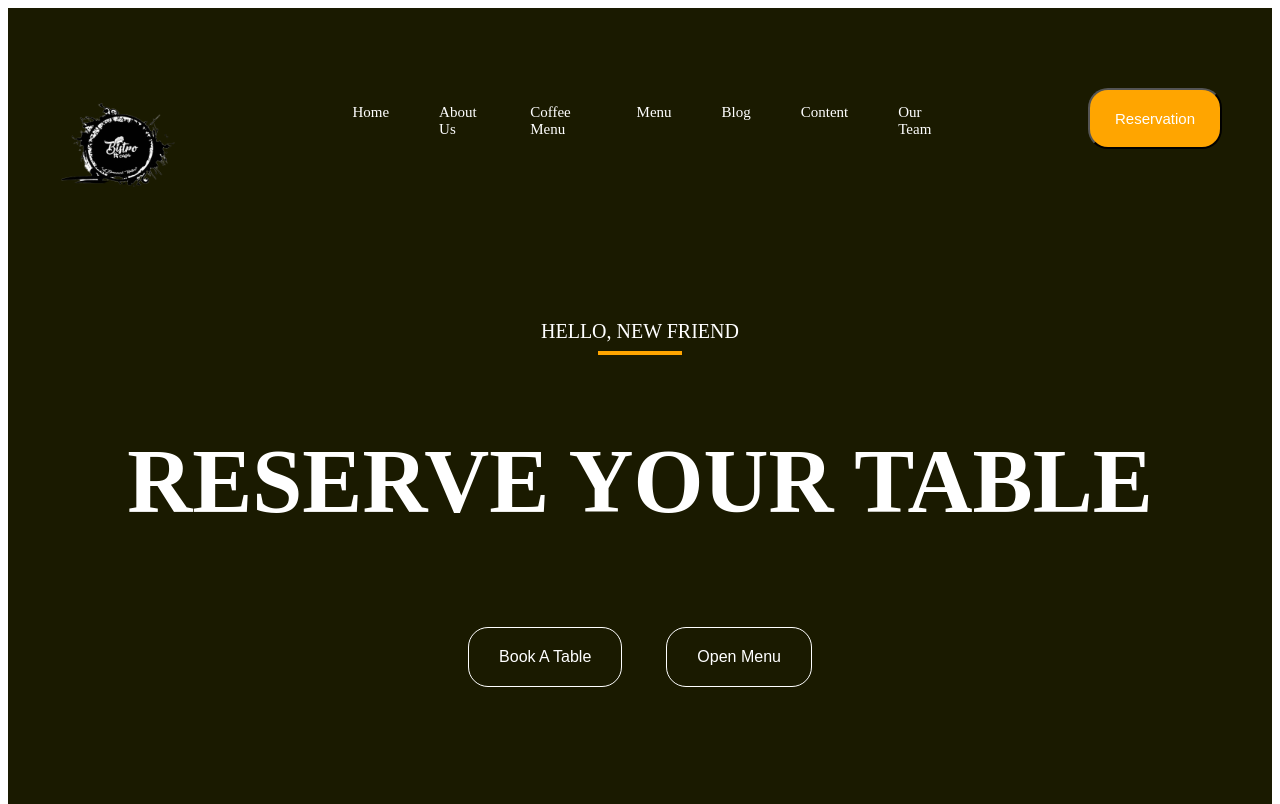
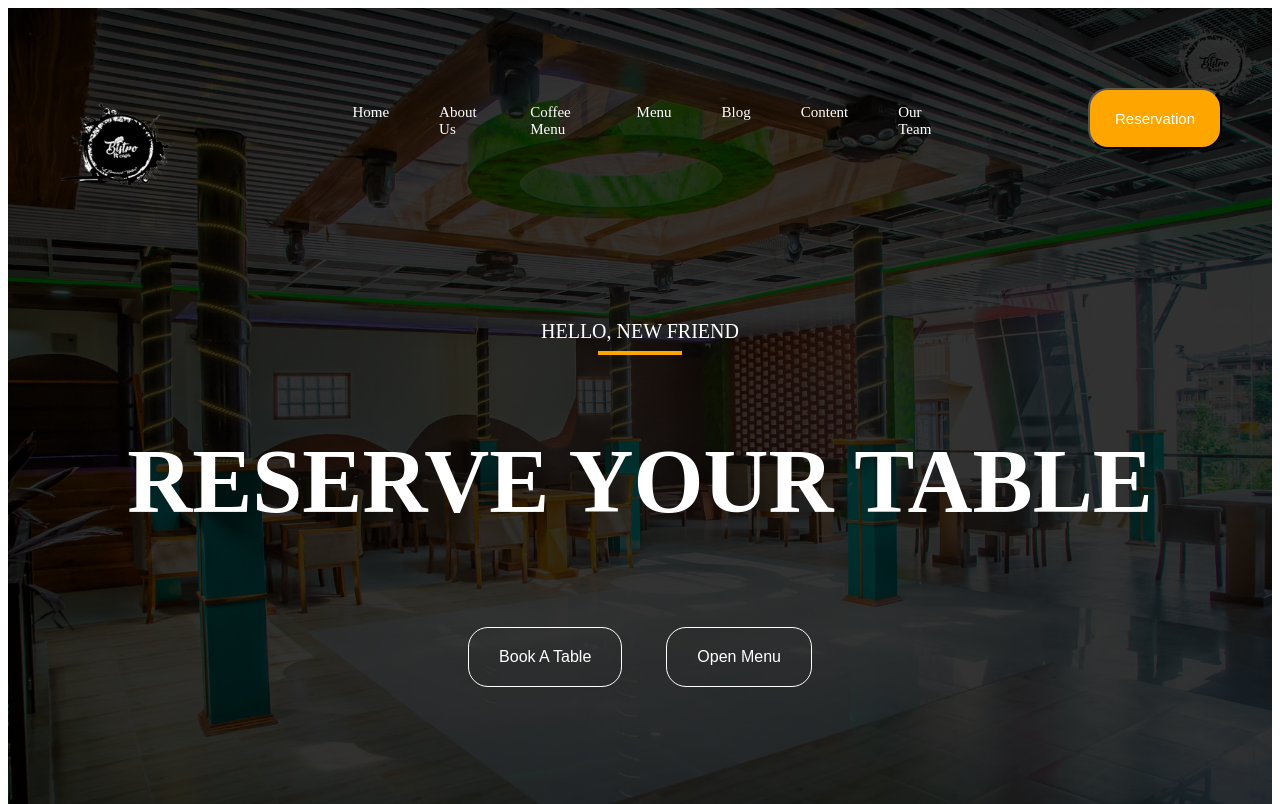
Before and after one commit to SultanRanabhat/cafe-project-wsing-flex, a plain HTML site: page index.html in a window 1280 px wide. Shown: the top 804 px of the page. Drawn offline with Linux system fonts and the light colour scheme; the site is published under a folder, as on GitHub Pages, so addresses that start at the root find nothing.

Commit message:
CSS background img link modified

```diff
--- a/style.css
+++ b/style.css
@@ -38,7 +38,7 @@ nav li a{
     margin-left: auto;
 }
 .hero{
-    background-image: linear-gradient(rgba(0,0,0,0.8),rgba(0,0,0,0.8)), url(/assets/herosec.jpg);
+    background-image: linear-gradient(rgba(0,0,0,0.8),rgba(0,0,0,0.8)), url(./assets/herosec.jpg);
     background-size: cover;
     height: 700px ;
     padding: 50px;
```
